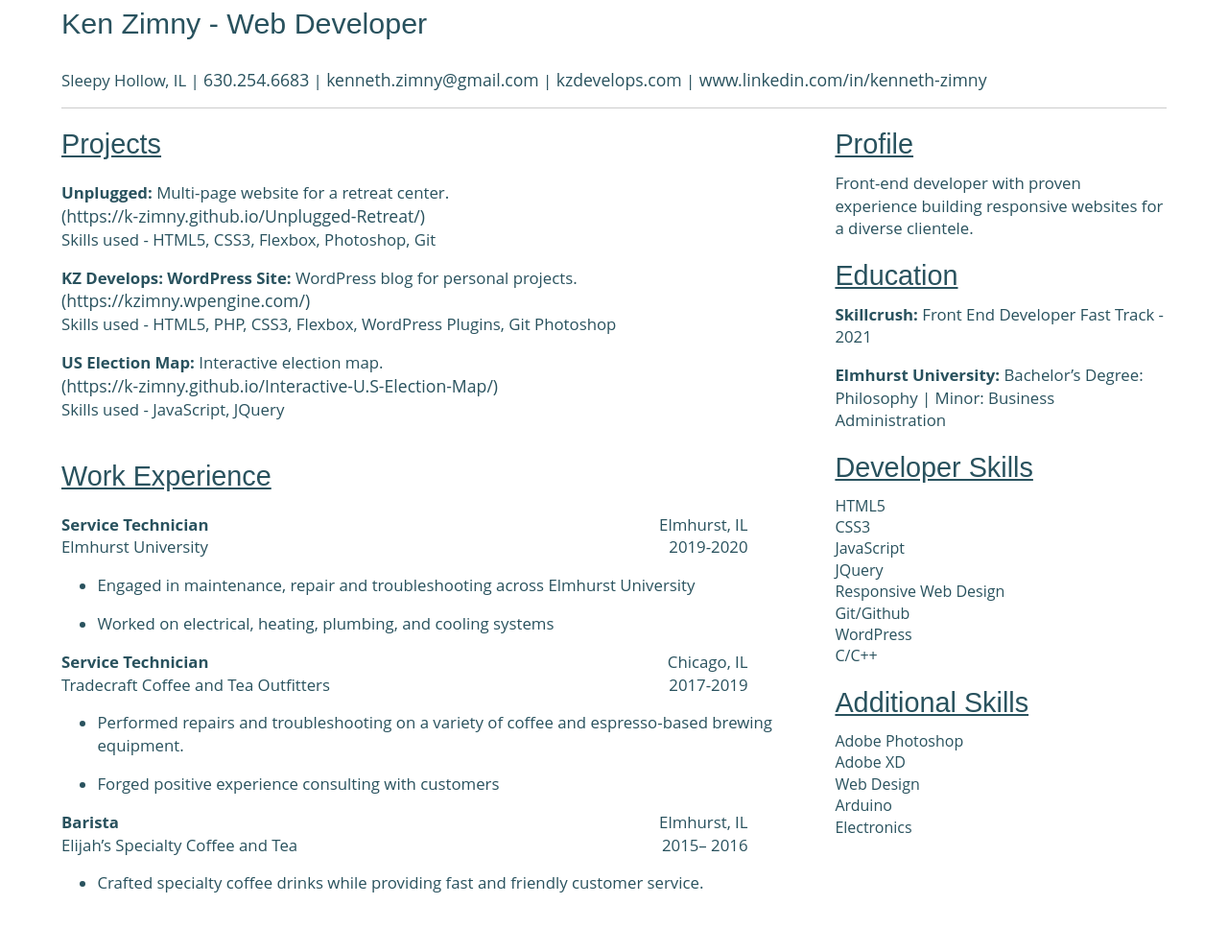
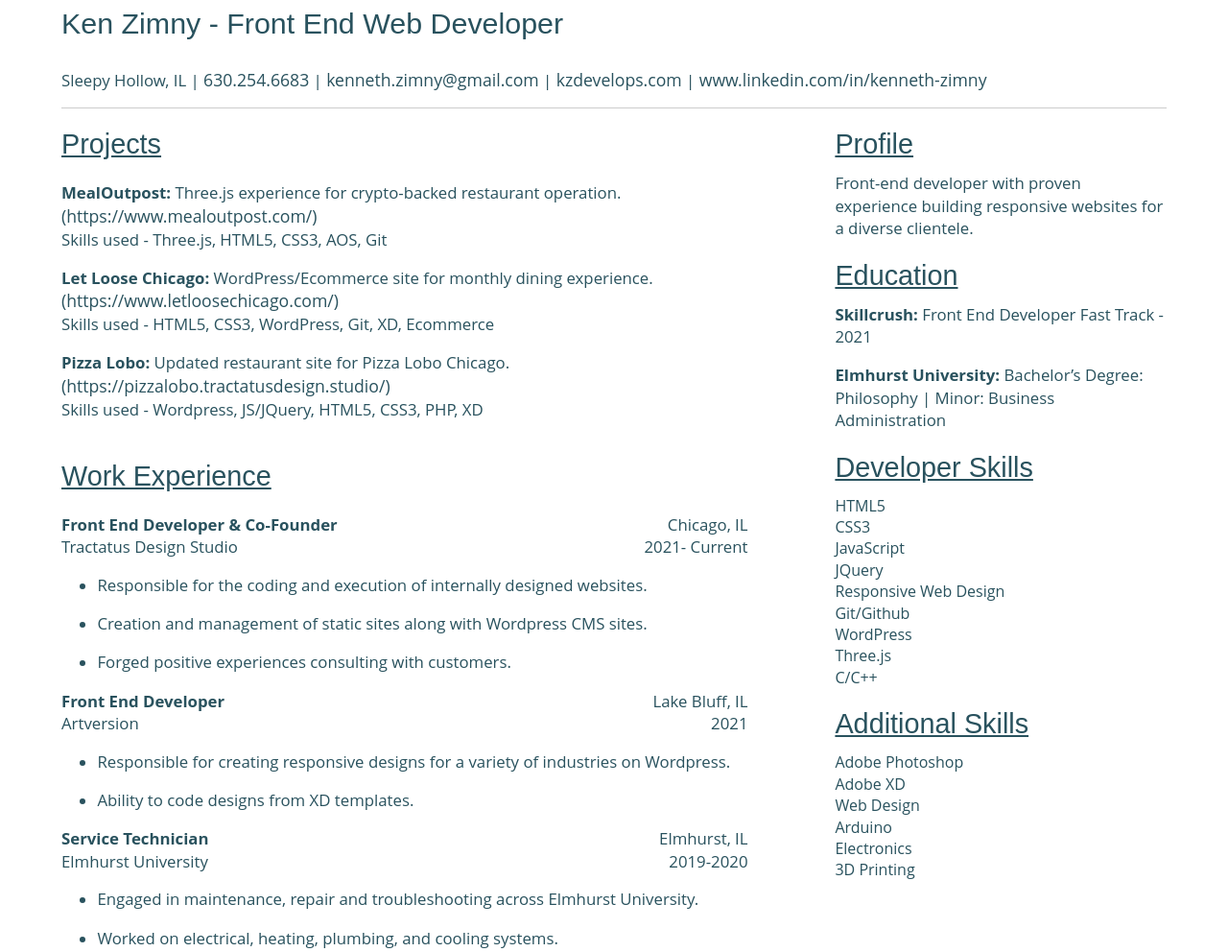
Before and after one commit to K-Zimny/Portfolio-Feb-2021, a website: page resume/index.html in a window 1280 px wide. Shown: the part 148-1140 px from the top of the page at 96% size. Drawn offline with Linux system fonts and the light colour scheme; files that its build step writes are made by us from their sources; files whose address does not match are found by name.

Commit message:
Updated Resume Page information

```diff
--- a/resume/index.html
+++ b/resume/index.html
@@ -18,9 +18,11 @@
     <link rel="stylesheet" href="../css/normalize.css" />
     <link rel="stylesheet" href="../css/main.css" />
 
-
     <!-- Load an icon library to show a hamburger menu (bars) on small screens -->
-    <link rel="stylesheet" href="https://cdnjs.cloudflare.com/ajax/libs/font-awesome/4.7.0/css/font-awesome.min.css">
+    <link
+      rel="stylesheet"
+      href="https://cdnjs.cloudflare.com/ajax/libs/font-awesome/4.7.0/css/font-awesome.min.css"
+    />
 
     <meta name="theme-color" content="#fafafa" />
   </head>
@@ -67,48 +69,120 @@
     </header>
 
     <main>
-
       <section class="resume">
         <div class="content-wrapper">
-
           <div class="resume-header">
-                    <h2>Ken Zimny &#45; Web Developer</h2>
+            <h2>Ken Zimny &#45; Front End Web Developer</h2>
             <p>
-                        Sleepy Hollow, IL &#124; <a href="tel:630.254.6683">630.254.6683</a> &#124;  <a href="mailto:kenneth.zimny@gmail.com">kenneth.zimny@gmail.com</a> &#124; <a href="https://kzdevelops.com">kzdevelops.com</a> &#124; <a href="https://www.linkedin.com/in/kenneth-zimny" target="_blank">www.linkedin.com/in/kenneth-zimny</a>
+              Sleepy Hollow, IL &#124;
+              <a href="tel:630.254.6683">630.254.6683</a> &#124;
+              <a href="mailto:kenneth.zimny@gmail.com"
+                >kenneth.zimny@gmail.com</a
+              >
+              &#124; <a href="https://kzdevelops.com">kzdevelops.com</a> &#124;
+              <a
+                href="https://www.linkedin.com/in/kenneth-zimny"
+                target="_blank"
+                >www.linkedin.com/in/kenneth-zimny</a
+              >
             </p>
-                    <hr>
+            <hr />
           </div>
 
           <div class="resume-body">
             <div class="resume-body-left">
-
               <div class="projects">
                 <h3>Projects</h3>
                 <div class="project-item">
                   <p>
-                                    <span>Unplugged: </span> Multi-page website for a retreat center.<br>
-                                    <a href="https://k-zimny.github.io/Unplugged-Retreat/" target="_blank">(https://k-zimny.github.io/Unplugged-Retreat/)</a></br>
-                                    Skills used - HTML5, CSS3, Flexbox, Photoshop, Git
+                    <span>MealOutpost: </span> Three.js experience for
+                    crypto-backed restaurant operation.<br />
+                    <a href="https://www.mealoutpost.com/" target="_blank"
+                      >(https://www.mealoutpost.com/)</a
+                    ><br />
+                    Skills used - Three.js, HTML5, CSS3, AOS, Git
                   </p>
                 </div>
                 <div class="project-item">
                   <p>
-                                    <span>KZ Develops: WordPress Site: </span> WordPress blog for personal projects.</br>
-                                    <a href="https://kzimny.wpengine.com/" target="_blank">(https://kzimny.wpengine.com/)</a></br>
-                                    Skills used -  HTML5, PHP, CSS3, Flexbox, WordPress Plugins, Git Photoshop
+                    <span>Let Loose Chicago: </span> WordPress/Ecommerce site
+                    for monthly dining experience.<br />
+                    <a href="https://www.letloosechicago.com/" target="_blank"
+                      >(https://www.letloosechicago.com/)</a
+                    ><br />
+                    Skills used - HTML5, CSS3, WordPress, Git, XD, Ecommerce
                   </p>
                 </div>
                 <div class="project-item">
                   <p>
-                                    <span>US Election Map: </span> Interactive election map.</br>
-                                    <a href="https://k-zimny.github.io/Interactive-U.S-Election-Map/" target="_blank">(https://k-zimny.github.io/Interactive-U.S-Election-Map/)</a></br>
-                                    Skills used - JavaScript, JQuery
+                    <span>Pizza Lobo: </span> Updated restaurant site for Pizza
+                    Lobo Chicago.<br />
+                    <a
+                      href="https://pizzalobo.tractatusdesign.studio/"
+                      target="_blank"
+                      >(https://pizzalobo.tractatusdesign.studio/)</a
+                    ><br />
+                    Skills used - Wordpress, JS/JQuery, HTML5, CSS3, PHP, XD
                   </p>
                 </div>
               </div>
 
               <div class="work-experience">
                 <h3>Work Experience</h3>
+
+                <div class="work-item">
+                  <div class="work-name">
+                    <p><strong>Front End Developer & Co-Founder</strong></p>
+                    <p>Tractatus Design Studio</p>
+                  </div>
+                  <div class="work-place">
+                    <p>Chicago, IL</p>
+                    <p>2021- Current</p>
+                  </div>
+                  <div class="work-details">
+                    <ol>
+                      <li>
+                        <p>
+                          Responsible for the coding and execution of internally
+                          designed websites.
+                        </p>
+                      </li>
+                      <li>
+                        <p>
+                          Creation and management of static sites along with
+                          Wordpress CMS sites.
+                        </p>
+                      </li>
+                      <li>
+                        <p>
+                          Forged positive experiences consulting with customers.
+                        </p>
+                      </li>
+                    </ol>
+                  </div>
+                </div>
+
+                <div class="work-item">
+                  <div class="work-name">
+                    <p><strong>Front End Developer</strong></p>
+                    <p>Artversion</p>
+                  </div>
+                  <div class="work-place">
+                    <p>Lake Bluff, IL</p>
+                    <p>2021</p>
+                  </div>
+                  <div class="work-details">
+                    <ol>
+                      <li>
+                        <p>
+                          Responsible for creating responsive designs for a
+                          variety of industries on Wordpress.
+                        </p>
+                      </li>
+                      <li><p>Ability to code designs from XD templates.</p></li>
+                    </ol>
+                  </div>
+                </div>
 
                 <div class="work-item">
                   <div class="work-name">
@@ -121,73 +195,46 @@
                   </div>
                   <div class="work-details">
                     <ol>
-                                        <li><p>Engaged in maintenance, repair and troubleshooting across Elmhurst University</p></li>
-                                        <li><p>Worked on electrical, heating, plumbing, and cooling systems</p</li>
+                      <li>
+                        <p>
+                          Engaged in maintenance, repair and troubleshooting
+                          across Elmhurst University.
+                        </p>
+                      </li>
+                      <li>
+                        <p>
+                          Worked on electrical, heating, plumbing, and cooling
+                          systems.
+                        </p>
+                      </li>
                     </ol>
                   </div>
                 </div>
-
-                            <div class="work-item">
-                                <div class="work-name">
-                                    <p><strong>Service Technician</strong></p>
-                                    <p>Tradecraft Coffee and Tea Outfitters</p>
-                                </div>
-                                <div class="work-place">
-                                    <p>Chicago, IL</p>
-                                    <p>2017-2019</p>
-                                </div>
-                                <div class="work-details">
-                                    <ol>
-                                        <li><p>Performed repairs and troubleshooting on a variety of coffee and espresso-based brewing equipment.</p></li>
-                                        <li><p>Forged positive experience consulting with customers</p</li>
-                                    </ol>
-                                </div>
-                            </div>
-
-                            <div class="work-item">
-                                <div class="work-name">
-                                    <p><strong>Barista</strong></p>
-                                    <p>Elijah’s Specialty Coffee and Tea</p>
-                                </div>
-                                <div class="work-place">
-                                    <p>Elmhurst, IL</p>
-                                    <p>2015– 2016</p>
-                                </div>
-                                <div class="work-details">
-                                    <ol>
-                                        <li><p>Crafted specialty coffee drinks while providing fast and friendly customer service.</p></li>
-                                    </ol>
-                                </div>
-                            </div>
-
               </div>
             </div>
             <div class="resume-body-right">
               <div class="profile">
-                            <h3>
-                                Profile
-                            </h3>
+                <h3>Profile</h3>
                 <p>
-                                Front-end developer with proven experience building responsive websites for a diverse clientele.
+                  Front-end developer with proven experience building responsive
+                  websites for a diverse clientele.
                 </p>
               </div>
 
               <div class="education">
-                            <h3>
-                                Education
-                            </h3>
+                <h3>Education</h3>
                 <p>
-                                <strong>Skillcrush: </strong> Front End Developer Fast Track - 2021
+                  <strong>Skillcrush: </strong> Front End Developer Fast Track -
+                  2021
                 </p>
                 <p>
-                                <strong>Elmhurst University: </strong> Bachelor’s Degree: Philosophy | Minor: Business Administration
+                  <strong>Elmhurst University: </strong> Bachelor’s Degree:
+                  Philosophy | Minor: Business Administration
                 </p>
               </div>
 
               <div class="developer-skills">
-                            <h3>
-                                Developer Skills
-                            </h3>
+                <h3>Developer Skills</h3>
                 <ul>
                   <li>HTML5</li>
                   <li>CSS3</li>
@@ -196,35 +243,33 @@
                   <li>Responsive Web Design</li>
                   <li>Git/Github</li>
                   <li>WordPress</li>
+                  <li>Three.js</li>
                   <li>C/C++</li>
                 </ul>
               </div>
 
               <div class="additional-skills">
-                            <h3>
-                                Additional Skills
-                            </h3>
+                <h3>Additional Skills</h3>
                 <ul>
                   <li>Adobe Photoshop</li>
                   <li>Adobe XD</li>
                   <li>Web Design</li>
                   <li>Arduino</li>
                   <li>Electronics</li>
+                  <li>3D Printing</li>
                 </ul>
               </div>
-
             </div>
           </div>
         </div>
         <div class="resume-footer">
           <div class="content-wrapper">
             <form action="../pdf/ken-zimny-developer-resume.pdf">
-                  <input id="resume-button" type="submit" value="Download Resume"/>
+              <input id="resume-button" type="submit" value="Download Resume" />
             </form>
           </div>
         </div>
       </section>
-
     </main>
 
     <footer>
@@ -236,33 +281,23 @@
                 <li>
                   <a href="../index.html#header">Home</a>
                 </li>
-                  <li>
-                    &verbar;
-                  </li>
+                <li>&verbar;</li>
                 <li>
                   <a href="../index.html#services">Services</a>
                 </li>
-                  <li>
-                    &verbar;
-                  </li>
+                <li>&verbar;</li>
                 <li>
                   <a href="../index.html#portfolio">Portfolio</a>
                 </li>
-                  <li>
-                    &verbar;
-                  </li>
+                <li>&verbar;</li>
                 <li>
                   <a href="#resume">Resume</a>
                 </li>
-                  <li>
-                    &verbar;
-                  </li>
+                <li>&verbar;</li>
                 <li>
                   <a href="../index.html#about">About</a>
                 </li>
-                  <li>
-                    &verbar;
-                  </li>
+                <li>&verbar;</li>
                 <li>
                   <a href="../index.html#contact">Contact</a>
                 </li>
@@ -270,9 +305,7 @@
             </nav>
           </div>
           <div class="copyright">
-            <p>
-              Copyright 2021 Ken Zimny
-            </p>
+            <p>Copyright 2021 Ken Zimny</p>
           </div>
         </div>
       </div>
```
Also changed, not shown: 1 other file. Lines whose indentation alone changed are shown as unchanged.
